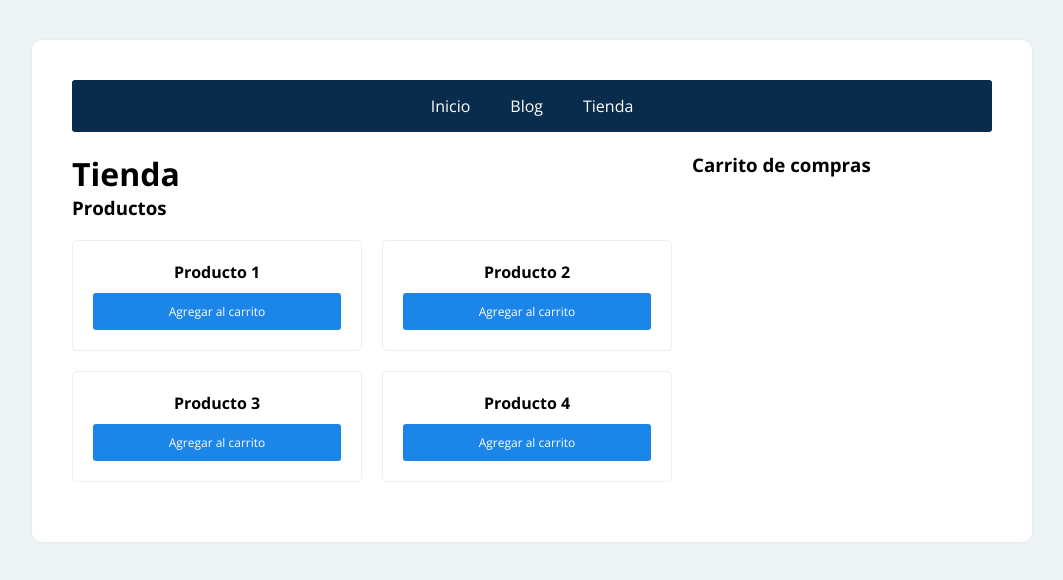
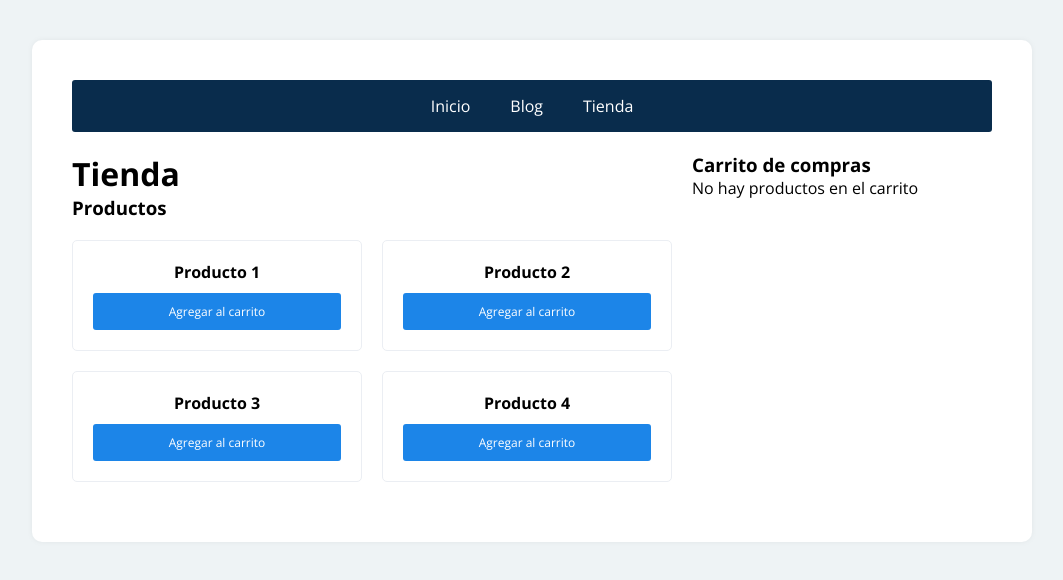
Before and after one commit to kyiroywops/rdx-rct, a React (Create React App) app: page /tienda in a window 1280 px wide. Shown: the top 580 px of the page, without its empty margins (108-1171 px from the left). Built offline with nearby package versions, Linux system fonts and the light colour scheme.

Commit message:
carrito changes

```diff
--- a/src/App.js
+++ b/src/App.js
@@ -1,4 +1,4 @@
-import React from 'react';
+import React, {useState} from 'react';
 import styled from 'styled-components';
 import {NavLink, Routes, Route} from 'react-router-dom';
 import Inicio from './componentes/Inicio';
@@ -14,6 +14,8 @@ const App = () => {
     { id: 3, nombre: 'Producto 3', precio: 50 },
     { id: 4, nombre: 'Producto 4', precio: 50 }
 ]
+
+  const [carrito, cambiarCarrito] = useState([]);
 
   return (
     <Contenedor>
@@ -33,7 +35,7 @@ const App = () => {
         </Routes>
       </main>
       <aside>
-        <Carrito />
+        <Carrito carrito={carrito} />
       </aside>
 
     </Contenedor>
--- a/src/componentes/Carrito.js
+++ b/src/componentes/Carrito.js
@@ -1,11 +1,44 @@
 import React from 'react';
+import styled from 'styled-components';
 
-const Carrito = () => {
+const Carrito = ({carrito}) => {
+
     return (
         <div>
             <h3>Carrito de compras</h3>
+            {carrito.length > 0 ?
+                carrito.map((producto, index)=> {
+                    return(
+                        <Producto key={index}>
+                            <NombreProducto>
+                                {producto.nombre}
+
+                            </NombreProducto>
+                            Cantidad: {producto.cantidad}
+
+
+                        </Producto>
+                    );
+
+                })
+            :
+                <p>No hay productos en el carrito</p>
+
+            }
         </div>
     );
 }
 
+const Producto = styled.div`
+    padding= 10px;
+    border-bottom: 1px solid #ebebf3;
+    font-size: 14px;
+`;
+
+const NombreProducto = styled.p`
+    font-weight: bold;
+    font-size: 16px;
+    color: #000;
+`;
+
 export default Carrito;
```
